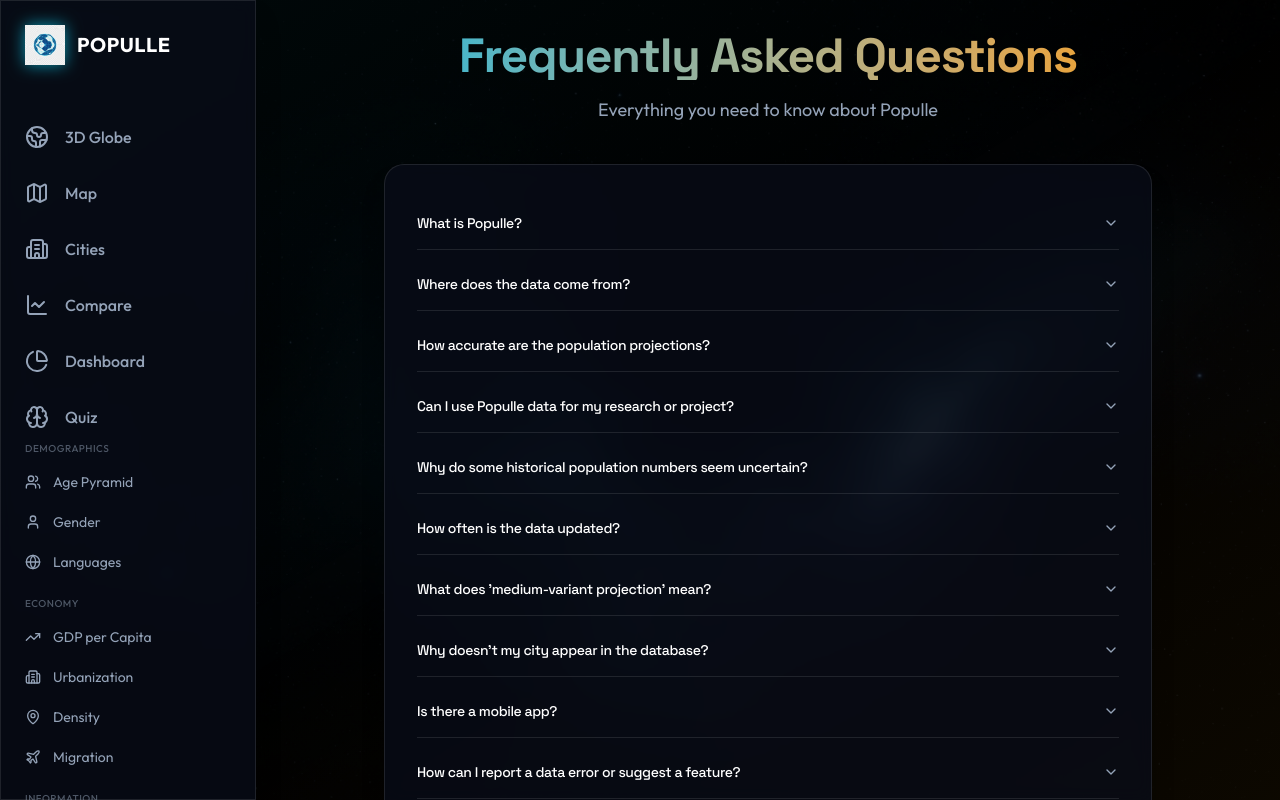
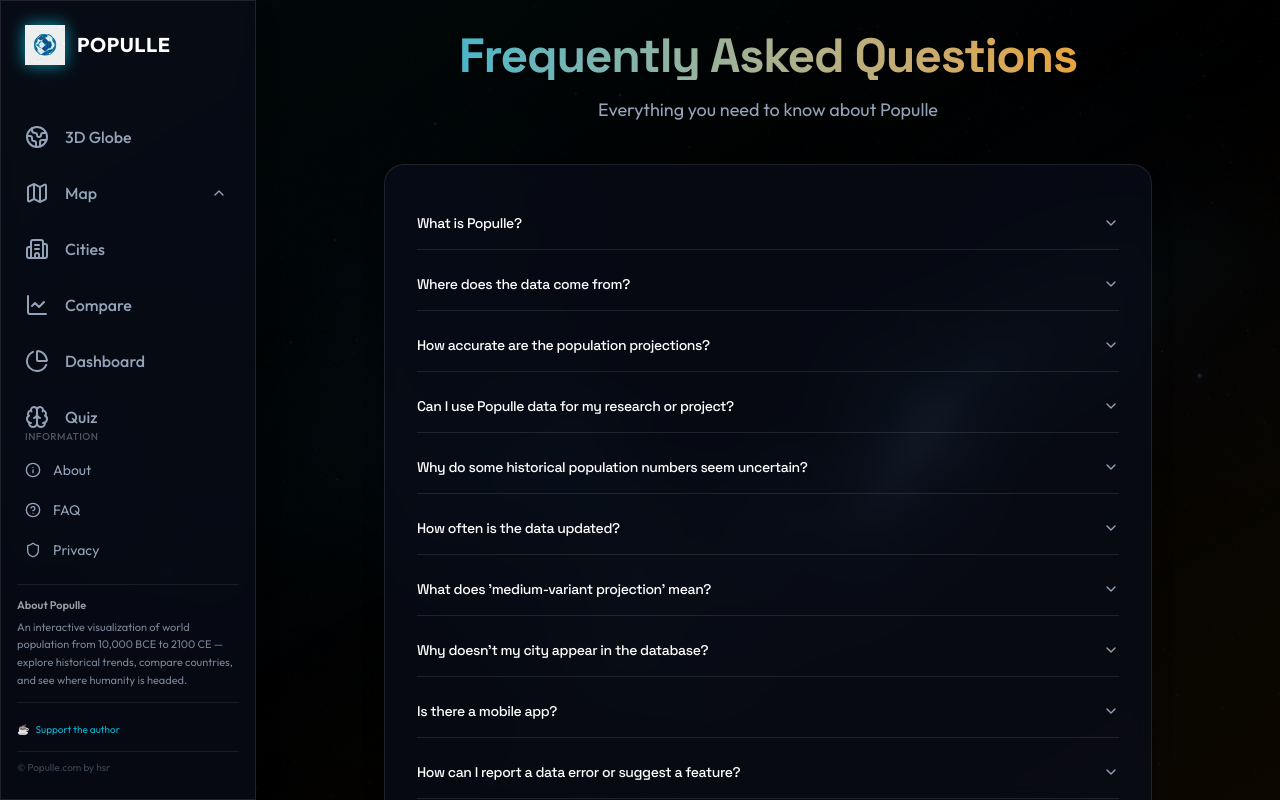
Before and after one commit to hsr88/populle, a React (Vite) app in the folder artifacts/populle/: page /faq in a window 1280 px wide. Built offline with nearby package versions, Linux system fonts and the light colour scheme.

Commit message:
Fix Venn icon, move Demographics/Economy under Map as expandable submenu

```diff
--- a/artifacts/populle/src/components/layout/Sidebar.tsx
+++ b/artifacts/populle/src/components/layout/Sidebar.tsx
@@ -1,19 +1,38 @@
 import { Link, useLocation } from 'wouter';
-import { Globe2, Map, Building2, LineChart, PieChart, Brain, Info, HelpCircle, Shield, Users, User, Globe, TrendingUp, MapPin, Plane } from 'lucide-react';
+import { Globe2, Map, Building2, LineChart, PieChart, Brain, Info, HelpCircle, Shield, Users, User, Globe, TrendingUp, MapPin, Plane, ChevronDown } from 'lucide-react';
 import { cn } from '@/lib/utils';
-import { motion } from 'framer-motion';
+import { motion, AnimatePresence } from 'framer-motion';
+import { useState } from 'react';
 
 const NAV_ITEMS = [
   { href: '/', label: '3D Globe', icon: Globe2 },
-  { href: '/map', label: 'Map', icon: Map },
+  { href: '/map', label: 'Map', icon: Map, hasSubmenu: true },
   { href: '/cities', label: 'Cities', icon: Building2 },
   { href: '/compare', label: 'Compare', icon: LineChart },
   { href: '/stats', label: 'Dashboard', icon: PieChart },
   { href: '/quiz', label: 'Quiz', icon: Brain },
 ];
 
+const DEMOGRAPHICS_ITEMS = [
+  { href: '/demographics/age-pyramid', label: 'Age Pyramid', icon: Users },
+  { href: '/demographics/gender', label: 'Gender', icon: User },
+  { href: '/demographics/languages', label: 'Languages', icon: Globe },
+];
+
+const ECONOMY_ITEMS = [
+  { href: '/economy/gdp', label: 'GDP per Capita', icon: TrendingUp },
+  { href: '/economy/urbanization', label: 'Urbanization', icon: Building2 },
+  { href: '/economy/density', label: 'Density', icon: MapPin },
+  { href: '/economy/migration', label: 'Migration', icon: Plane },
+];
+
 export function Sidebar() {
   const [location] = useLocation();
+  const [expandedMap, setExpandedMap] = useState(true);
+
+  const isMapSection = location === '/map' ||
+    location.startsWith('/demographics') ||
+    location.startsWith('/economy');
 
   return (
     <>
@@ -29,11 +48,12 @@ export function Sidebar() {
           <span className="ml-3 font-bold text-xl text-white tracking-wide">POPULLE</span>
         </div>
 
-        <nav className="flex-1 flex flex-col gap-2 px-3">
+        <nav className="flex-1 flex flex-col gap-2 px-3 overflow-y-auto">
           {NAV_ITEMS.map((item) => {
-            const isActive = location === item.href;
+            const isActive = location === item.href || (item.href === '/map' && isMapSection);
             return (
-              <Link key={item.href} href={item.href} className="outline-none">
+              <div key={item.href}>
+                <Link href={item.href} className="outline-none">
                   <div
                     className={cn(
                       "relative flex items-center gap-4 px-3 py-3 rounded-xl cursor-pointer transition-all duration-300 group",
@@ -49,72 +69,80 @@ export function Sidebar() {
                       />
                     )}
                     <item.icon className={cn("w-6 h-6 relative z-10 transition-transform group-hover:scale-110", isActive && "text-primary")} />
-                  <span className="relative z-10 font-medium">{item.label}</span>
+                    <span className="relative z-10 font-medium flex-1">{item.label}</span>
+                    {item.hasSubmenu && (
+                      <button
+                        onClick={(e) => {
+                          e.preventDefault();
+                          e.stopPropagation();
+                          setExpandedMap(!expandedMap);
+                        }}
+                        className="relative z-10 p-1 hover:bg-white/10 rounded-lg transition-colors"
+                      >
+                        <ChevronDown className={cn("w-4 h-4 transition-transform", expandedMap && "rotate-180")} />
+                      </button>
+                    )}
                   </div>
                 </Link>
+
+                {/* Submenu for Map */}
+                {item.hasSubmenu && (
+                  <AnimatePresence>
+                    {expandedMap && isMapSection && (
+                      <motion.div
+                        initial={{ height: 0, opacity: 0 }}
+                        animate={{ height: 'auto', opacity: 1 }}
+                        exit={{ height: 0, opacity: 0 }}
+                        transition={{ duration: 0.2 }}
+                        className="overflow-hidden"
+                      >
+                        {/* Demographics */}
+                        <div className="pl-4 mt-2">
+                          <div className="text-[10px] uppercase tracking-wider text-muted-foreground/50 font-medium mb-1 px-3">
+                            Demographics
+                          </div>
+                          {DEMOGRAPHICS_ITEMS.map((subItem) => (
+                            <Link key={subItem.href} href={subItem.href} className="outline-none">
+                              <div className={cn(
+                                "flex items-center gap-3 px-3 py-2 rounded-lg transition-colors text-sm",
+                                location === subItem.href
+                                  ? "text-primary bg-primary/10"
+                                  : "text-muted-foreground hover:text-white hover:bg-white/5"
+                              )}>
+                                <subItem.icon className="w-4 h-4" />
+                                <span>{subItem.label}</span>
+                              </div>
+                            </Link>
+                          ))}
+                        </div>
+
+                        {/* Economy */}
+                        <div className="pl-4 mt-2">
+                          <div className="text-[10px] uppercase tracking-wider text-muted-foreground/50 font-medium mb-1 px-3">
+                            Economy
+                          </div>
+                          {ECONOMY_ITEMS.map((subItem) => (
+                            <Link key={subItem.href} href={subItem.href} className="outline-none">
+                              <div className={cn(
+                                "flex items-center gap-3 px-3 py-2 rounded-lg transition-colors text-sm",
+                                location === subItem.href
+                                  ? "text-primary bg-primary/10"
+                                  : "text-muted-foreground hover:text-white hover:bg-white/5"
+                              )}>
+                                <subItem.icon className="w-4 h-4" />
+                                <span>{subItem.label}</span>
+                              </div>
+                            </Link>
+                          ))}
+                        </div>
+                      </motion.div>
+                    )}
+                  </AnimatePresence>
+                )}
+              </div>
             );
           })}
         </nav>
-
-        {/* Demographics */}
-        <div className="px-3 mb-4">
-          <div className="text-[10px] uppercase tracking-wider text-muted-foreground/50 font-medium mb-2 px-3">
-            Demographics
-          </div>
-          <nav className="flex flex-col gap-1">
-            <Link href="/demographics/age-pyramid" className="outline-none">
-              <div className="flex items-center gap-3 px-3 py-2 rounded-lg text-muted-foreground hover:text-white hover:bg-white/5 transition-colors text-sm">
-                <Users className="w-4 h-4" />
-                <span>Age Pyramid</span>
-              </div>
-            </Link>
-            <Link href="/demographics/gender" className="outline-none">
-              <div className="flex items-center gap-3 px-3 py-2 rounded-lg text-muted-foreground hover:text-white hover:bg-white/5 transition-colors text-sm">
-                <User className="w-4 h-4" />
-                <span>Gender</span>
-              </div>
-            </Link>
-            <Link href="/demographics/languages" className="outline-none">
-              <div className="flex items-center gap-3 px-3 py-2 rounded-lg text-muted-foreground hover:text-white hover:bg-white/5 transition-colors text-sm">
-                <Globe className="w-4 h-4" />
-                <span>Languages</span>
-              </div>
-            </Link>
-          </nav>
-        </div>
-
-        {/* Economy */}
-        <div className="px-3 mb-4">
-          <div className="text-[10px] uppercase tracking-wider text-muted-foreground/50 font-medium mb-2 px-3">
-            Economy
-          </div>
-          <nav className="flex flex-col gap-1">
-            <Link href="/economy/gdp" className="outline-none">
-              <div className="flex items-center gap-3 px-3 py-2 rounded-lg text-muted-foreground hover:text-white hover:bg-white/5 transition-colors text-sm">
-                <TrendingUp className="w-4 h-4" />
-                <span>GDP per Capita</span>
-              </div>
-            </Link>
-            <Link href="/economy/urbanization" className="outline-none">
-              <div className="flex items-center gap-3 px-3 py-2 rounded-lg text-muted-foreground hover:text-white hover:bg-white/5 transition-colors text-sm">
-                <Building2 className="w-4 h-4" />
-                <span>Urbanization</span>
-              </div>
-            </Link>
-            <Link href="/economy/density" className="outline-none">
-              <div className="flex items-center gap-3 px-3 py-2 rounded-lg text-muted-foreground hover:text-white hover:bg-white/5 transition-colors text-sm">
-                <MapPin className="w-4 h-4" />
-                <span>Density</span>
-              </div>
-            </Link>
-            <Link href="/economy/migration" className="outline-none">
-              <div className="flex items-center gap-3 px-3 py-2 rounded-lg text-muted-foreground hover:text-white hover:bg-white/5 transition-colors text-sm">
-                <Plane className="w-4 h-4" />
-                <span>Migration</span>
-              </div>
-            </Link>
-          </nav>
-        </div>
 
         {/* Information */}
         <div className="px-3 mb-4">
@@ -180,7 +208,7 @@ export function Sidebar() {
         </div>
         <div className="flex items-center gap-1">
           {NAV_ITEMS.map((item) => {
-            const isActive = location === item.href;
+            const isActive = location === item.href || (item.href === '/map' && isMapSection);
             return (
               <Link key={item.href} href={item.href} className="outline-none">
                 <div className={cn(
--- a/artifacts/populle/src/pages/demographics/Gender.tsx
+++ b/artifacts/populle/src/pages/demographics/Gender.tsx
@@ -26,7 +26,7 @@ export default function Gender() {
         {/* Coming Soon */}
         <div className="glass-panel rounded-2xl p-12 text-center">
           <div className="inline-flex items-center justify-center w-20 h-20 rounded-2xl bg-primary/10 mb-6">
-            <Venn className="w-10 h-10 text-primary" />
+            <User className="w-10 h-10 text-primary" />
           </div>
           <h2 className="text-2xl font-semibold mb-3">Coming Soon</h2>
           <p className="text-muted-foreground max-w-lg mx-auto mb-6">
```
Lines whose indentation alone changed are shown as unchanged.
